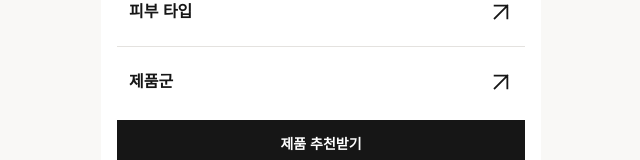
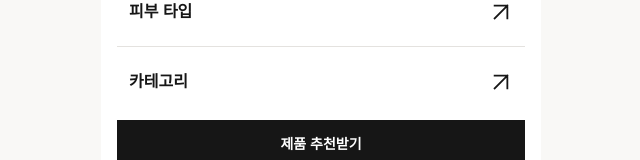
Before and after one commit to Influy-2/Somesay-FE, a React (Vite) app in the folder apps/web/: page / in a window 1280 px wide. Shown: the part 247-407 px from the top of the page, without its empty margins (319-959 px from the left). Built offline with nearby package versions, Linux system fonts and the light colour scheme.

Commit message:
chore: 홈 화면 1.2 '제품군' 단어를 '카테고리'로 수정

```diff
--- a/apps/web/src/features/home/components/productRecommendation/FilterBottomSheet.tsx
+++ b/apps/web/src/features/home/components/productRecommendation/FilterBottomSheet.tsx
@@ -142,7 +142,7 @@ export const FilterBottomSheet = ({
             <div
               className="flex flex-wrap content-start items-start gap-y-8 self-stretch"
               role="group"
-              aria-label="제품군 선택"
+              aria-label="카테고리 선택"
             >
               {PRODUCT_SUB_CATEGORY_GROUPS.map((subCategory) => {
                 const firstItem = subCategory.subcategories[0];
--- a/apps/web/src/features/home/components/productRecommendation/RecommendationSection.tsx
+++ b/apps/web/src/features/home/components/productRecommendation/RecommendationSection.tsx
@@ -50,6 +50,7 @@ export const RecommendationSection = () => {
           <br />딱 맞는 제품을 추천해 드려요
         </h2>
         <div className="flex flex-col items-start gap-6 self-stretch">
+          {/* 피부고민, 피부 타입, 카테고리 행 */}
           <div
             role="group"
             aria-label="나의 피부 정보"
--- a/apps/web/src/features/home/components/productRecommendation/filter.constants.ts
+++ b/apps/web/src/features/home/components/productRecommendation/filter.constants.ts
@@ -6,7 +6,7 @@ export const FILTER_CATEGORIES: {
 }[] = [
   { category: 'skinConcern', label: '피부 고민' },
   { category: 'skinType', label: '피부 타입' },
-  { category: 'productCategory', label: '제품군' },
+  { category: 'productCategory', label: '카테고리' },
 ];
 export const INITIAL_FILTERS: SelectedFiltersType = {
   skinConcern: [],
```
